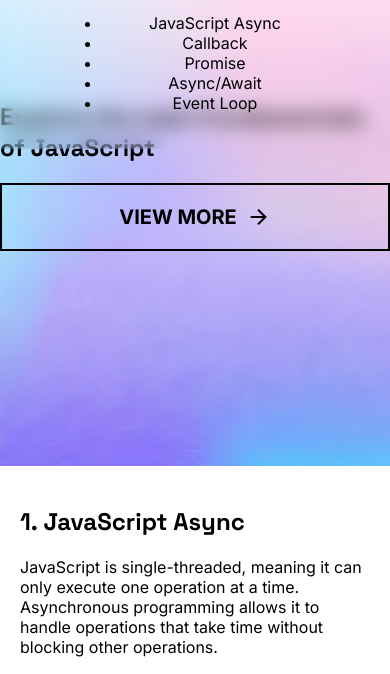
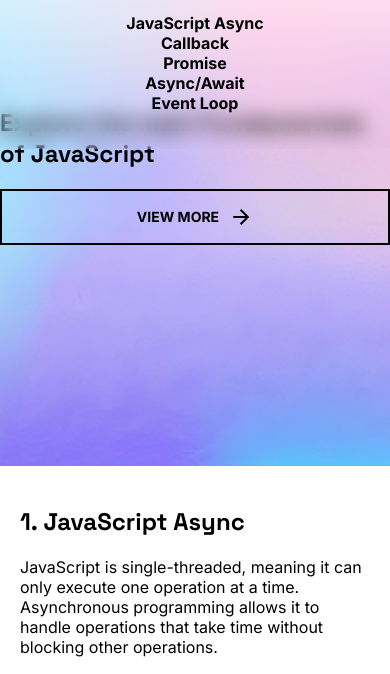
Before and after one commit to torrober/WEB-FE-JS-HW3, a plain HTML site: page index.html in a window 390 px wide. Both pictures are taken after a click on the element "menu". Shown: the part 134-808 px from the top of the page. Drawn offline with nearby package versions, Linux system fonts and the light colour scheme.

Commit message:
responsiveness #2

```diff
--- a/css/style.css
+++ b/css/style.css
@@ -2,6 +2,9 @@
 body {
   margin: 0;
   padding: 0;
+}
+html {
+  scroll-behavior: smooth;
 }
 header {
   display: flex;
@@ -32,7 +35,7 @@ underline,
 button,
 input,
 a,
-li {
+li, footer {
   font-family: "Inter", sans-serif;
 }
 pre {
@@ -103,8 +106,18 @@ details > summary::-webkit-details-marker {
   display: none;
   user-select: none;
 }
-.hamburger-menu, details {
+.hamburger-menu,details {
   display: none;
+}
+.menu > li > a,
+.hamburger-menu > li > a {
+  text-decoration: none;
+  color: black;
+  font-weight: bold;
+}
+.hamburger-menu {
+    list-style:none;
+    padding:0;
 }
 @media (max-width: 768px) {
   .concept-container {
@@ -118,9 +131,22 @@ details > summary::-webkit-details-marker {
   .menu {
     display: none;
   }
-  .hamburger-menu, details {
+  .hamburger-menu,
+  details {
     display: block;
     cursor: pointer;
     user-select: none;
   }
+  .button-hero {
+    padding: 14px;
+    font-size: 14px;
+  }
+  body {
+    overflow-x: hidden;
+  }
 }
+footer {
+    text-align: center;
+    font-weight: bold;
+    padding: 20px;
+}
--- a/index.html
+++ b/index.html
@@ -14,11 +14,11 @@
     <header>
         <h1>JS Fundamentals</h1>
         <ul class="menu">
-            <li class="menu-item">JavaScript Async</li>
-            <li class="menu-item">Callback</li>
-            <li class="menu-item">Promise</li>
-            <li class="menu-item">Async/Await</li>
-            <li class="menu-item">Event Loop</li>
+            <li class="menu-item"><a href="#async">JavaScript Async</a></li>
+            <li class="menu-item"><a href="#callback">Callback</a></li>
+            <li class="menu-item"><a href="#promise">Promise</a></li>
+            <li class="menu-item"><a href="#async-await">Async/Await</a></li>
+            <li class="menu-item"><a href="#loop">Event Loop</a></li>
         </ul>
         <details>
             <summary>
@@ -27,11 +27,11 @@
                 </span>
             </summary>
             <ul class="hamburger-menu">
-                <li>JavaScript Async</li>
-                <li>Callback</li>
-                <li>Promise</li>
-                <li>Async/Await</li>
-                <li>Event Loop</li>
+                <li><a href="#async">JavaScript Async</a></li>
+                <li><a href="#callback">Callback</a></li>
+                <li><a href="#promise">Promise</a></li>
+                <li><a href="#async-await">Async/Await</a></li>
+                <li><a href="#loop">Event Loop</a></li>
             </ul>
         </details>
     </header>
@@ -186,6 +186,9 @@ console.log('Second');
 
         </main>
     </div>
+    <footer>
+        &copy; Torrober 2024
+    </footer>
 </body>
 
 </html>
```
